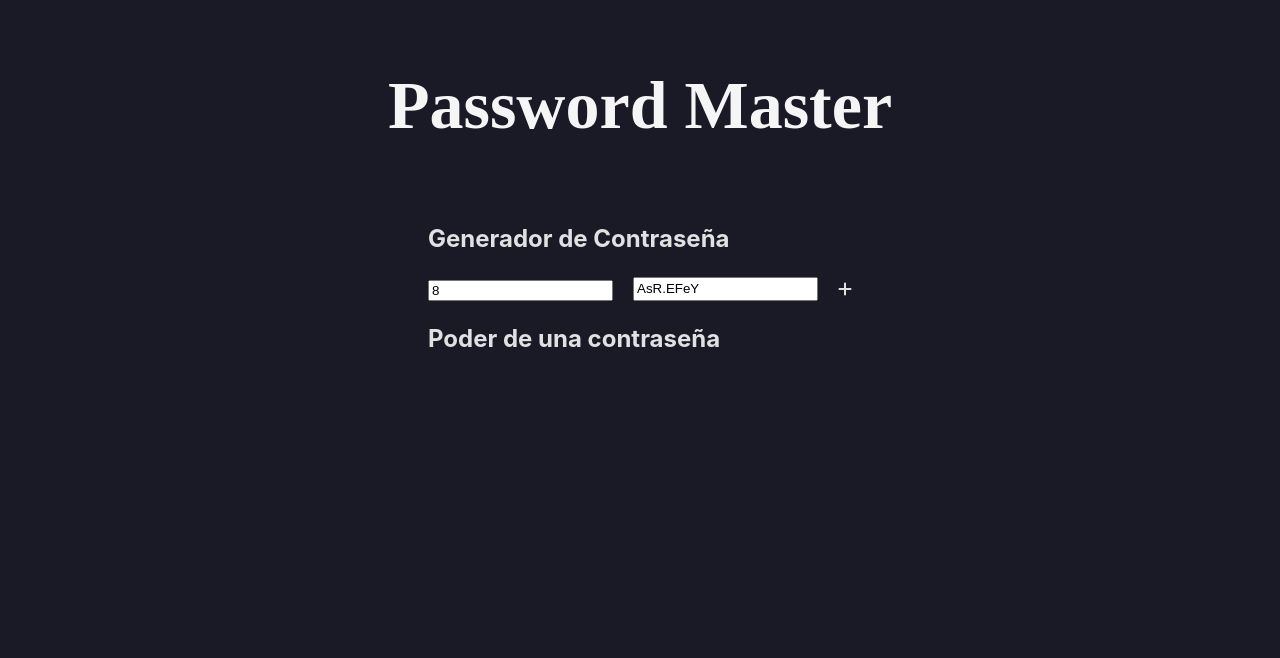
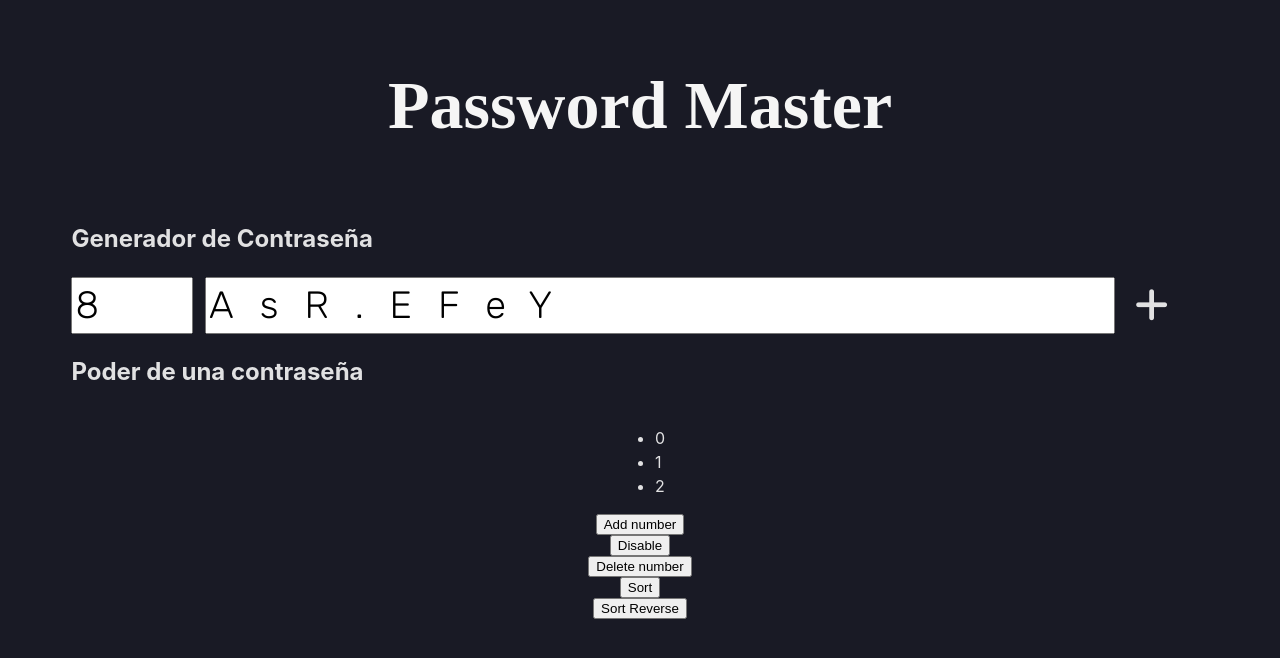
Before and after one commit to alejolac/password-master, a React (Vite) app: page / in a window 1280 px wide. Shown: the top 658 px of the page. Built offline with nearby package versions, Linux system fonts and the light colour scheme; a web font is replaced by a local one.

Commit message:
test library of animations

```diff
--- a/index.html
+++ b/index.html
@@ -11,10 +11,17 @@
       href="https://fonts.googleapis.com/css2?family=Sedgwick+Ave+Display&display=swap"
       rel="stylesheet"
     />
+    <link
+      href="https://fonts.googleapis.com/css2?family=Rubik:wght@300&display=swap"
+      rel="stylesheet"
+    />
   </head>
   <body>
     <div id="root"></div>
     <script type="module" src="/src/main.jsx"></script>
-    <script src="https://kit.fontawesome.com/0fb83c0ce1.js" crossorigin="anonymous"></script>
+    <script
+      src="https://kit.fontawesome.com/0fb83c0ce1.js"
+      crossorigin="anonymous"
+    ></script>
   </body>
 </html>
--- a/package.json
+++ b/package.json
@@ -10,6 +10,7 @@
     "preview": "vite preview"
   },
   "dependencies": {
+    "@formkit/auto-animate": "^0.7.0",
     "react": "^18.2.0",
     "react-dom": "^18.2.0"
   },
--- a/src/App.css
+++ b/src/App.css
@@ -13,11 +13,27 @@ h1 {
 /* Generador contraseña */
 
 .generador-input {
-  display: flex;
-  justify-content: center;
+  display: grid;
+  grid-template-columns: 10% 80% 10%;
   gap: 20px;
 }
 
 .generador-length {
-    flex: 2;
+  width: 100%;
 }
+
+.generador-length {
+  font-family: 'Rubik', sans-serif;
+  font-size: 38px;
+}
+
+.generador-pass {
+  font-family: 'Rubik', sans-serif;
+  font-size: 38px;
+  letter-spacing: 26px;
+}
+
+.generador-again {
+  cursor: pointer;
+  font-size: 38px;
+}
--- a/src/App.jsx
+++ b/src/App.jsx
@@ -1,22 +1,40 @@
 import { useState, useEffect } from "react";
+import { useAutoAnimate } from "@formkit/auto-animate/react";
 import "./App.css";
-import { generatePassword } from "./components/genereatePassword.js"
+import { generatePassword } from "./components/genereatePassword.js";
 
 function App() {
   const [generador, setGenerador] = useState("");
-  const [length, setLength] = useState(8)
+  const [length, setLength] = useState(8);
+  const [condicion, setCondicion] = useState(true);
+  const [items, setItems] = useState([0, 1, 2]);
+  const [parent, enableAnimations] = useAutoAnimate(/* optional config */);
+
+  const add = () => setItems([...items, items.length]);
+  const handleDelete = () =>
+    setItems((prevItems) => prevItems.slice(0, prevItems.length - 1));
+    const handleSort = () => {
+      setItems((prevItems) => [...prevItems].sort((a, b) => a - b));
+    }
+    const handleSortReverse = () => {
+      setItems((prevItems) => [...prevItems].sort((a, b) => b - a));
+    }
+
+    const deleteClick = (e) => {
+      setItems((prevItems) => prevItems.filter((item) => item != e))
+    }
 
   useEffect(() => {
     setGenerador(generatePassword());
-  }, [])
+  }, []);
 
   const handleGenerador = () => {
-    setGenerador(generatePassword(length))
-  }
+    setGenerador(generatePassword(length));
+  };
 
   const handleLength = (e) => {
-    setLength(e.target.value)
-  }
+    setLength(e.target.value);
+  };
 
   return (
     <>
@@ -28,11 +46,19 @@ function App() {
           <div>
             <h2>Generador de Contraseña</h2>
             <div className="generador-input">
-              <div className="generador-length">
-                <input type="number" value={length} onChange={handleLength}/>
-              </div>
-              <input type="text" value={generador} readOnly />
-              <div onClick={handleGenerador}>
+              <input
+                className="generador-length"
+                type="number"
+                value={length}
+                onChange={handleLength}
+              />
+              <input
+                className="generador-pass"
+                type="text"
+                value={generador}
+                readOnly
+              />
+              <div className="generador-again" onClick={handleGenerador}>
                 <i className="fa-solid fa-plus"></i>
               </div>
             </div>
@@ -41,6 +67,23 @@ function App() {
             <h2>Poder de una contraseña</h2>
           </div>
         </div>
+        <ul ref={parent}>
+          {items.map((item) => (
+            <li onClick={() => deleteClick(item)} key={item}>{item}</li>
+          ))}
+        </ul>
+        <button onClick={add}>Add number</button>
+        <button
+          onClick={() => {
+            enableAnimations(!condicion);
+            setCondicion(!condicion);
+          }}
+        >
+          {condicion ? "Disable" : "Enable"}
+        </button>
+        <button onClick={handleDelete}>Delete number</button>
+        <button onClick={handleSort}>Sort</button>
+        <button onClick={handleSortReverse}>Sort Reverse</button>
       </main>
     </>
   );
```
Also changed, not shown: 1 other file (tests, documents, lock files or other folders).
